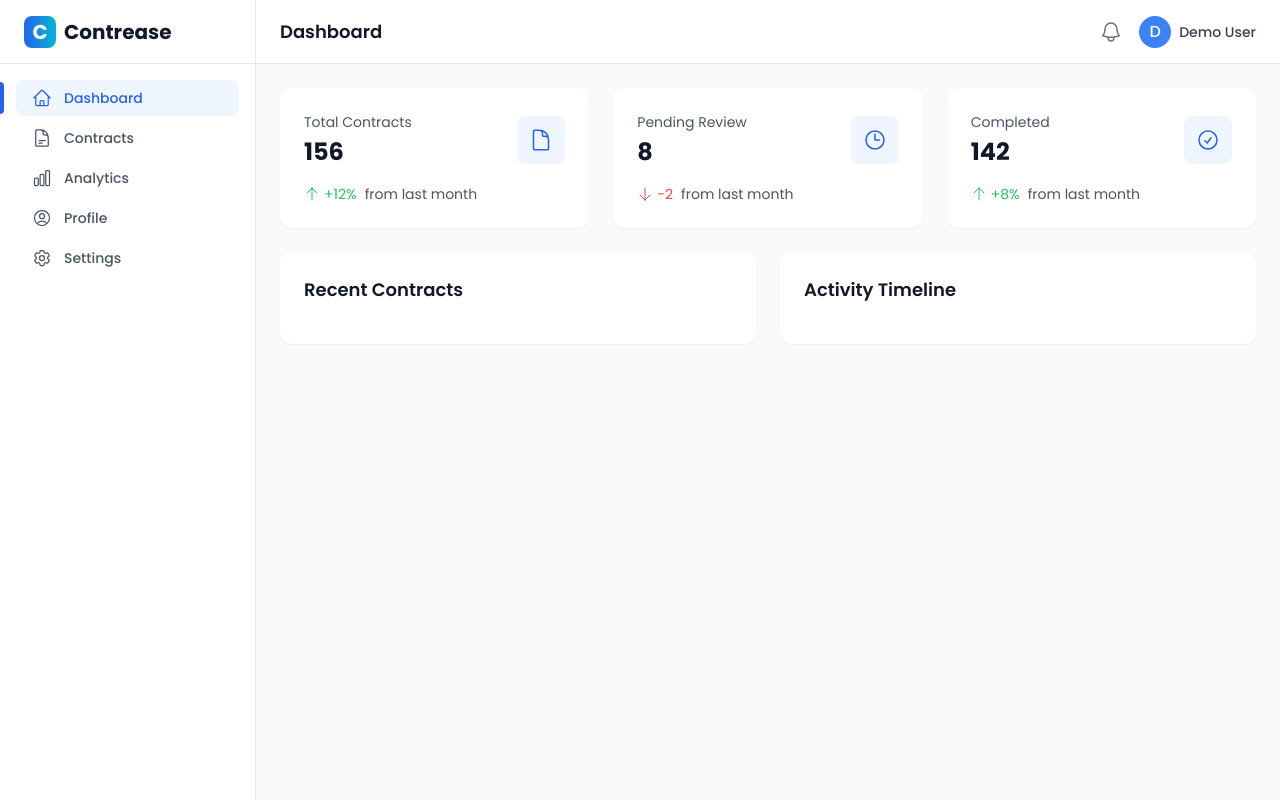
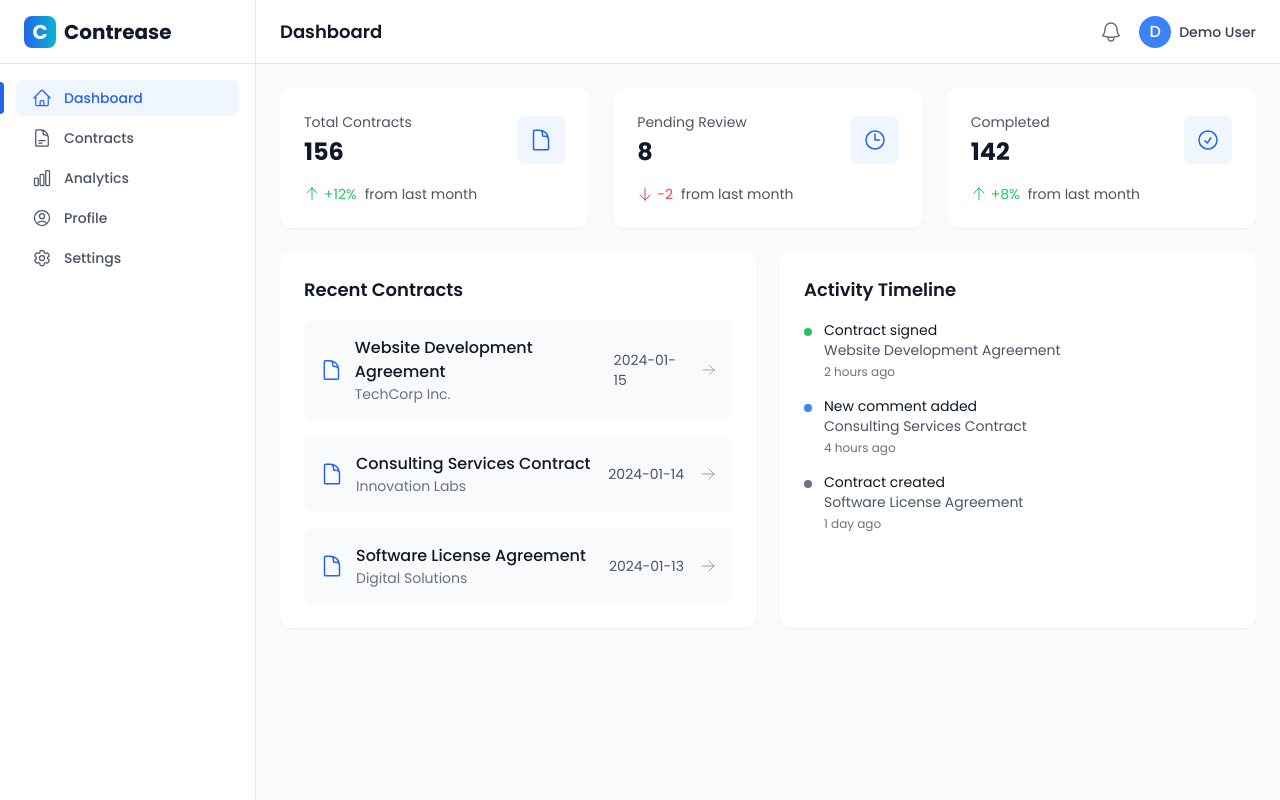
Before and after one commit to jnjerin/contrease, a Next.js app: page /dashboard in a window 1280 px wide. Built offline with nearby package versions, Linux system fonts and the light colour scheme.

Commit message:
add recent-contracts and activity timeline components

```diff
--- a/src/app/(dashboard)/dashboard/page.tsx
+++ b/src/app/(dashboard)/dashboard/page.tsx
@@ -1,4 +1,7 @@
 'use client'
+
+import { RecentContracts } from '@/components/dashboard/recent-contracts'
+import { ActivityTimeline } from '@/components/dashboard/activity-timeline'
 
 import { motion } from 'framer-motion'
 import {
@@ -70,12 +73,12 @@ export default function DashboardPage() {
       <div className="grid grid-cols-1 lg:grid-cols-2 gap-6">
         <div className="bg-white rounded-xl p-6 shadow-sm">
           <h3 className="text-lg font-semibold text-gray-900 mb-4">Recent Contracts</h3>
-          {/* Recent contracts list will go here */}
+          <RecentContracts />
         </div>
 
         <div className="bg-white rounded-xl p-6 shadow-sm">
           <h3 className="text-lg font-semibold text-gray-900 mb-4">Activity Timeline</h3>
-          {/* Activity timeline will go here */}
+          <ActivityTimeline />
         </div>
       </div>
     </div>
--- /dev/null
+++ b/src/components/dashboard/activity-timeline.tsx
@@ -0,0 +1,53 @@
+'use client'
+
+import { motion } from 'framer-motion'
+
+export function ActivityTimeline() {
+  const activities = [
+    {
+      id: 1,
+      action: 'Contract signed',
+      subject: 'Website Development Agreement',
+      timestamp: '2 hours ago',
+      type: 'success'
+    },
+    {
+      id: 2,
+      action: 'New comment added',
+      subject: 'Consulting Services Contract',
+      timestamp: '4 hours ago',
+      type: 'info'
+    },
+    {
+      id: 3,
+      action: 'Contract created',
+      subject: 'Software License Agreement',
+      timestamp: '1 day ago',
+      type: 'created'
+    }
+  ]
+
+  return (
+    <div className="space-y-4">
+      {activities.map((activity, index) => (
+        <motion.div
+          key={activity.id}
+          initial={{ opacity: 0, x: -10 }}
+          animate={{ opacity: 1, x: 0 }}
+          transition={{ delay: index * 0.1 }}
+          className="flex space-x-3"
+        >
+          <div className={`w-2 h-2 mt-2 rounded-full ${
+            activity.type === 'success' ? 'bg-green-500' :
+            activity.type === 'info' ? 'bg-blue-500' : 'bg-gray-500'
+          }`} />
+          <div>
+            <p className="text-sm text-gray-900">{activity.action}</p>
+            <p className="text-sm text-gray-600">{activity.subject}</p>
+            <p className="text-xs text-gray-500 mt-1">{activity.timestamp}</p>
+          </div>
+        </motion.div>
+      ))}
+    </div>
+  )
+}
--- /dev/null
+++ b/src/components/dashboard/recent-contracts.tsx
@@ -0,0 +1,56 @@
+'use client'
+
+import { motion } from 'framer-motion'
+import { DocumentIcon, ArrowRightIcon } from '@heroicons/react/24/outline'
+
+export function RecentContracts() {
+  const contracts = [
+    {
+      id: 1,
+      title: 'Website Development Agreement',
+      client: 'TechCorp Inc.',
+      status: 'In Review',
+      date: '2024-01-15'
+    },
+    {
+      id: 2,
+      title: 'Consulting Services Contract',
+      client: 'Innovation Labs',
+      status: 'Signed',
+      date: '2024-01-14'
+    },
+    {
+      id: 3,
+      title: 'Software License Agreement',
+      client: 'Digital Solutions',
+      status: 'Draft',
+      date: '2024-01-13'
+    }
+  ]
+
+  return (
+    <div className="space-y-4">
+      {contracts.map((contract, index) => (
+        <motion.div
+          key={contract.id}
+          initial={{ opacity: 0, y: 10 }}
+          animate={{ opacity: 1, y: 0 }}
+          transition={{ delay: index * 0.1 }}
+          className="flex items-center justify-between p-4 bg-gray-50 rounded-lg hover:bg-gray-100 transition-colors"
+        >
+          <div className="flex items-center space-x-3">
+            <DocumentIcon className="w-6 h-6 text-blue-600" />
+            <div>
+              <h4 className="font-medium text-gray-900">{contract.title}</h4>
+              <p className="text-sm text-gray-500">{contract.client}</p>
+            </div>
+          </div>
+          <div className="flex items-center space-x-4">
+            <span className="text-sm text-gray-600">{contract.date}</span>
+            <ArrowRightIcon className="w-4 h-4 text-gray-400" />
+          </div>
+        </motion.div>
+      ))}
+    </div>
+  )
+}
```
